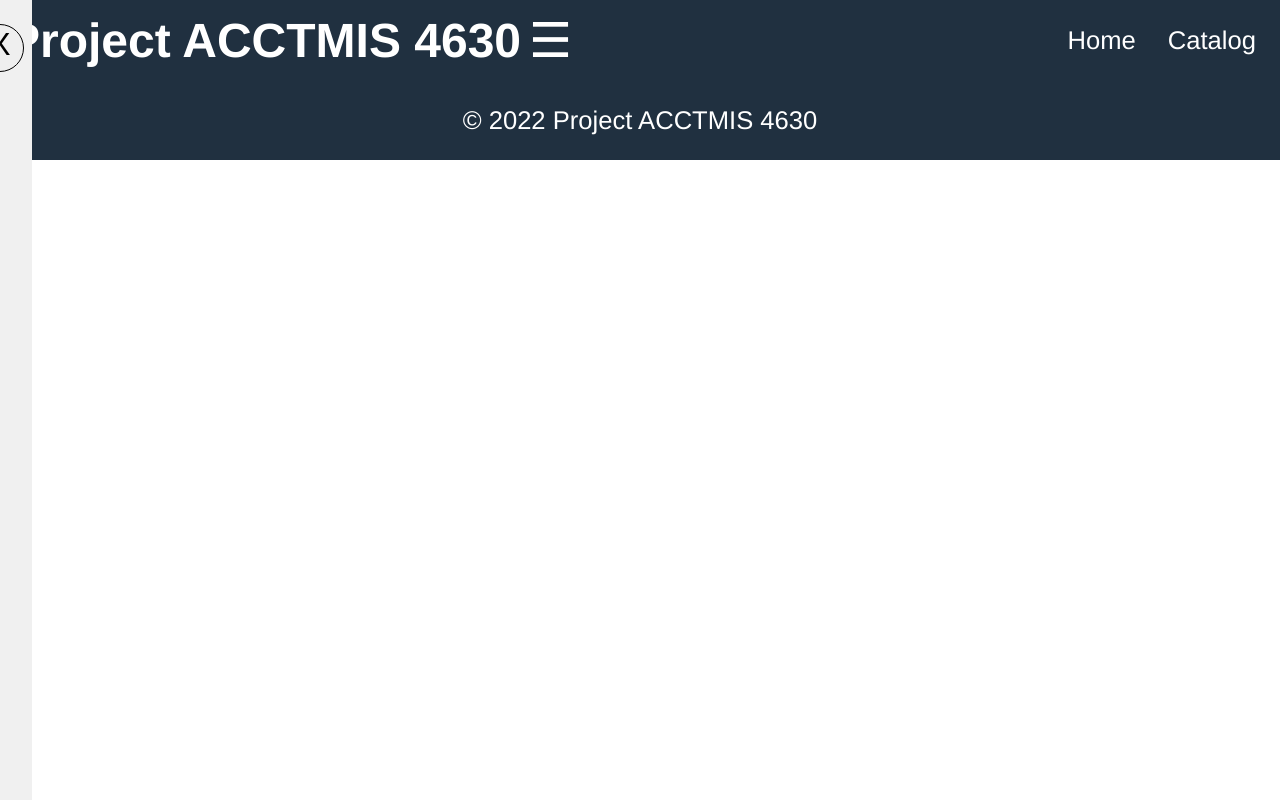
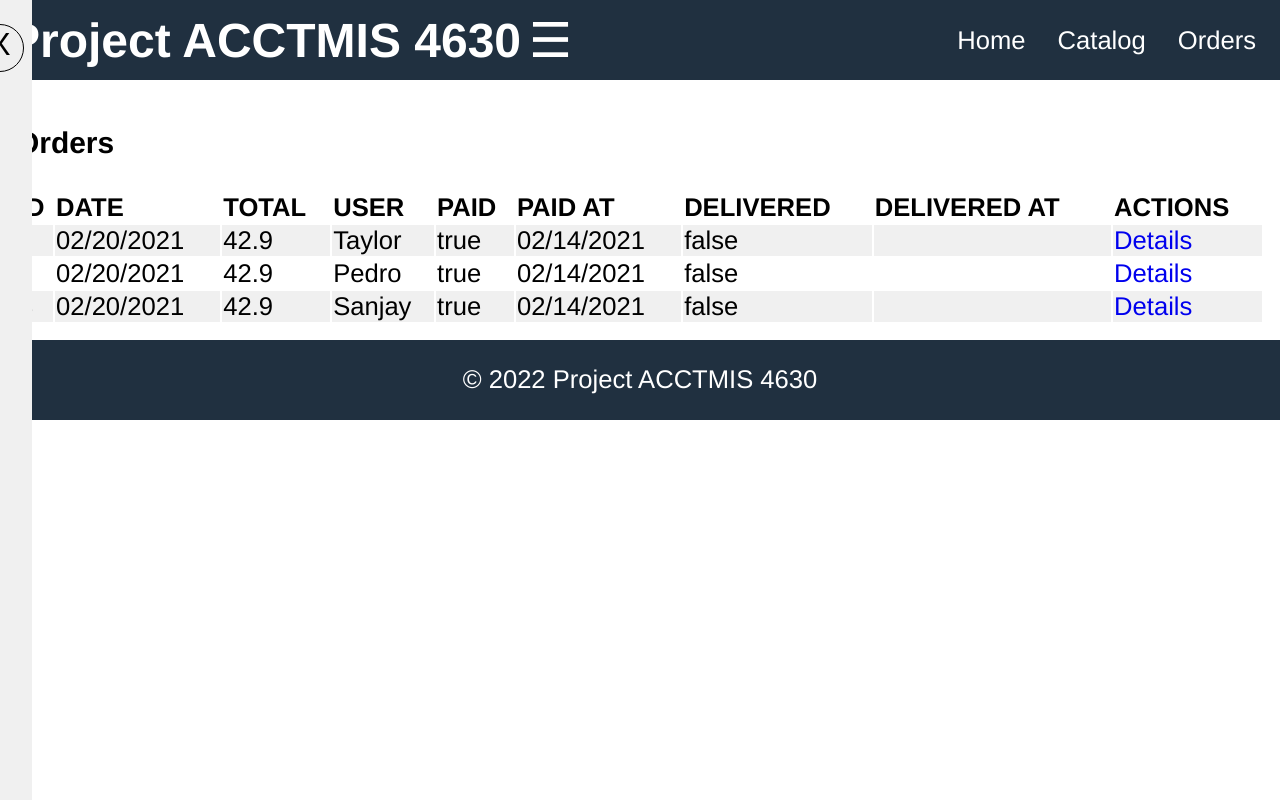
Before and after one commit to PROJECT-ACCTMIS-4630/PROJECT-ACCTMIS-4630-Web, a React (Create React App) app in the folder frontend/: page /orders in a window 1280 px wide. Built offline with nearby package versions, Linux system fonts and the light colour scheme.

Commit message:
add order feature

```diff
--- a/frontend/src/App.tsx
+++ b/frontend/src/App.tsx
@@ -4,6 +4,9 @@
 import { BrowserRouter as Router, Route, Routes, Link } from "react-router-dom";
 import Home from "./Home/Home";
 import Products from "./Products/Products";
+
+import Orders from './Orders/Orders';
+import OrderDetail from "./Orders/OrderDetail";
 
 function App() {
   // This is the state logic from Version 1 (The "Proper" way)
@@ -21,6 +24,7 @@
           <div className="header-links">
             <Link to="/">Home</Link>
             <Link to="/catalog">Catalog</Link>
+            <Link to="/orders">Orders</Link>
           </div>
         </header>
 
@@ -38,6 +42,8 @@
           <Routes>
             <Route path="/" element={<Home />} />
             <Route path="/catalog" element={<Products />} />
+            <Route path="orders" element={<Orders />}></Route>
+            <Route path="/order/:id" element={<OrderDetail />}></Route>
           </Routes>
         </main>
 
--- /dev/null
+++ b/frontend/src/Orders/OrderDetail.tsx
@@ -0,0 +1,15 @@
+import data from "./data";
+import { useParams } from "react-router-dom";
+
+function OrderDetail() {
+    const { id } = useParams<{ id: string }>();
+    const order = data.orders.find((o) => o._id === parseInt(id as string));
+
+    return (
+        <div>
+            <h3>order name: {order?.user.name}</h3>
+        </div>
+    );
+}
+
+export default OrderDetail;
--- /dev/null
+++ b/frontend/src/Orders/Orders.tsx
@@ -0,0 +1,51 @@
+import React from 'react';
+import { Link } from 'react-router-dom';
+import data from './data';
+
+function Orders() {
+    return (
+        <div className="content content-margined">
+            <div className="order-header">
+                <h3>Orders</h3>
+            </div>
+            <div className="order-list">
+                <table className="table">
+                    <thead>
+                        <tr>
+                            <th>ID</th>
+                            <th>DATE</th>
+                            <th>TOTAL</th>
+                            <th>USER</th>
+                            <th>PAID</th>
+                            <th>PAID AT</th>
+                            <th>DELIVERED</th>
+                            <th>DELIVERED AT</th>
+                            <th>ACTIONS</th>
+                        </tr>
+                    </thead>
+                    <tbody>
+                        {data.orders.map((order) => (
+                            <tr key={order._id}>
+                                <td>{order._id}</td>
+                                <td>{order.createdAt}</td>
+                                <td>{order.totalPrice}</td>
+                                <td>{order.user.name}</td>
+                                <td>{order.isPaid.toString()}</td>
+                                <td>{order.paidAt}</td>
+                                <td>{order.isDelivered.toString()}</td>
+                                <td>{order.deliveredDate}</td>
+                                <td>
+                                    <Link to={"/order/" + order._id} className="button secondary">
+                                        Details
+                                    </Link>
+                                </td>
+                            </tr>
+                        ))}
+                    </tbody>
+                </table>
+            </div>
+        </div>
+    );
+};
+
+export default Orders;
--- /dev/null
+++ b/frontend/src/Orders/data.tsx
@@ -0,0 +1,38 @@
+export default {
+    orders: [{
+        _id: 1,
+        createdAt: '02/20/2021',
+        totalPrice: 42.90,
+        user: {
+            name: 'Taylor'
+        },
+        isPaid: true,
+        paidAt: '02/14/2021',
+        isDelivered: false,
+        deliveredDate: null,
+    },
+    {
+        _id: 2,
+        createdAt: '02/20/2021',
+        totalPrice: 42.90,
+        user: {
+            name: 'Pedro'
+        },
+        isPaid: true,
+        paidAt: '02/14/2021',
+        isDelivered: false,
+        deliveredDate: null,
+    },
+    {
+        _id: 3,
+        createdAt: '02/20/2021',
+        totalPrice: 42.90,
+        user: {
+            name: 'Sanjay'
+        },
+        isPaid: true,
+        paidAt: '02/14/2021',
+        isDelivered: false,
+        deliveredDate: null,
+    }]
+}
--- a/frontend/src/index.css
+++ b/frontend/src/index.css
@@ -87,7 +87,6 @@
   right: 0.5rem;
   top: 1.5rem;
 }
-
 .products {
   display: flex;
   justify-content: center;
@@ -127,3 +126,20 @@
 .product-rating {
   margin-bottom: 1rem;
 }
+.order-header {
+  display: flex;
+  justify-content: space-between;
+  align-items: flex-start;
+}
+.content-margined {
+  margin: 1rem;
+}
+.table {
+  width: 100%;
+}
+th {
+  text-align: left;
+}
+tbody > tr:nth-child(odd) {
+  background-color: #f0f0f0;
+}
```
